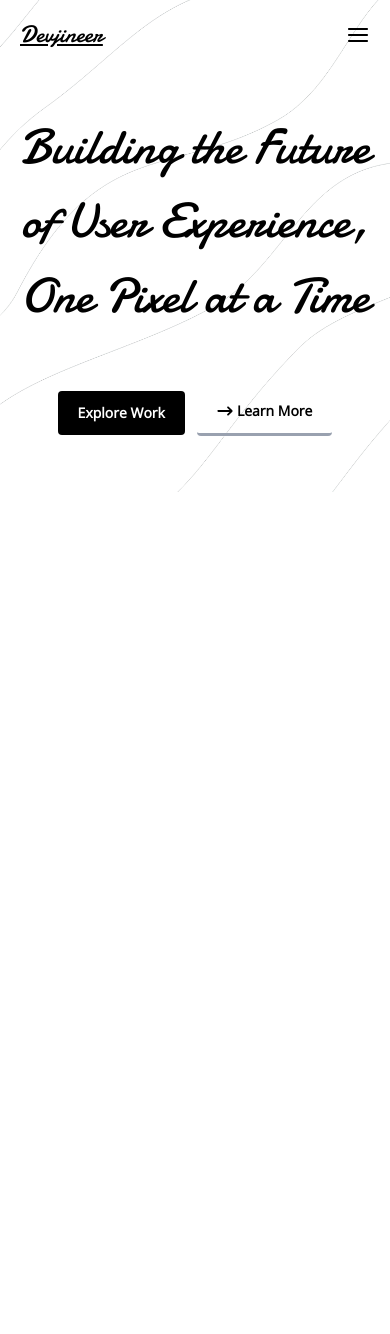
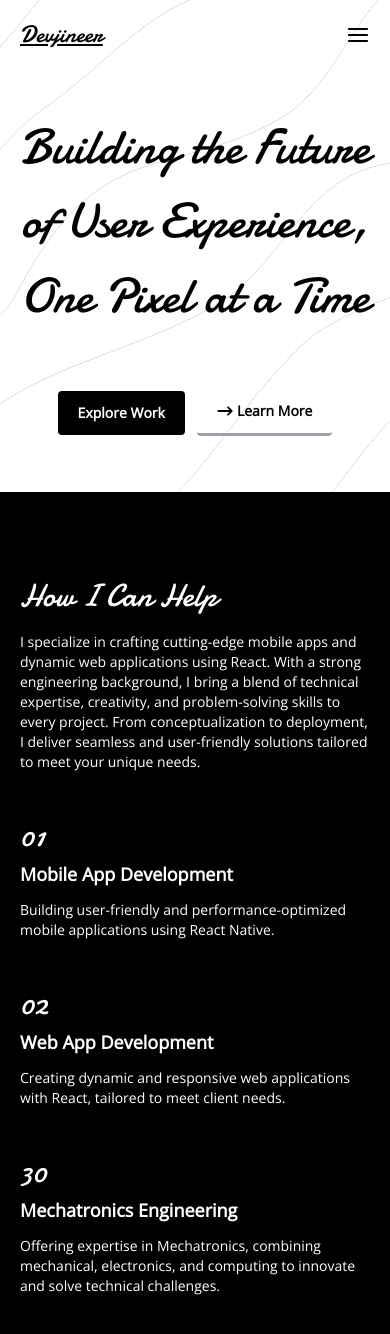
Before and after one commit to Devjineer/Devjineer_Portfolio, a React (Vite) app: page / in a window 390 px wide. Shown: the top 1334 px of the page. Before the commit the page ends 844 px from the top, so only its background shows below. Built offline with nearby package versions, Linux system fonts and the light colour scheme.

Commit message:
implement what i do mobile design

```diff
--- /dev/null
+++ b/src/components/_cards/ServiceCard.jsx
@@ -0,0 +1,13 @@
+import React from "react";
+import { TitleDescription } from "../_common";
+
+const ServiceCard = ({ id, title, description }) => {
+  return (
+    <article className="mb-10">
+      <p className="damion text-[2rem]">{id.toString().padStart(2, 0)}</p>
+      <TitleDescription title={title} titleStyle="text-lg font-bold" desc={description} descStyle="text-sm mt-3" />
+    </article>
+  );
+};
+
+export default ServiceCard;
--- /dev/null
+++ b/src/components/_cards/index.js
@@ -0,0 +1,3 @@
+import ServiceCard from "./ServiceCard";
+
+export { ServiceCard };
--- /dev/null
+++ b/src/components/_design-patterns/RegularList.jsx
@@ -0,0 +1,13 @@
+import React from "react";
+
+const RegularList = ({ data, component: Component }) => {
+  return (
+    <>
+      {data.map((item) => (
+        <Component {...{...item}} />
+      ))}
+    </>
+  );
+};
+
+export default RegularList;
--- /dev/null
+++ b/src/components/_design-patterns/index.js
@@ -0,0 +1,3 @@
+import RegularList from "./RegularList";
+
+export { RegularList };
--- a/src/components/_layout/IntroLayout.jsx
+++ b/src/components/_layout/IntroLayout.jsx
@@ -1,9 +1,14 @@
-import React from 'react'
+import React from "react";
+import PaddedLayout from "./PaddedLayout";
+import { TitleDescription } from "../_common";
 
-const IntroLayout = () => {
+const IntroLayout = ({ introTitle, introDesc, children, styling }) => {
   return (
-    <div>IntroLayout</div>
-  )
-}
+    <PaddedLayout styling={styling}>
+      <TitleDescription title={introTitle} desc={introDesc} titleStyle="damion text-[2rem]" descStyle="mt-3 text-sm" />
+      {children}
+    </PaddedLayout>
+  );
+};
 
-export default IntroLayout
+export default IntroLayout;
--- /dev/null
+++ b/src/components/home/WhatIDo.jsx
@@ -0,0 +1,21 @@
+import React from "react";
+import { IntroLayout } from "../_layout";
+import { services, whatIDoDesc } from "../../constants";
+import { RegularList } from "../_design-patterns";
+import { ServiceCard } from "../_cards";
+
+const WhatIDo = () => {
+  return (
+    <IntroLayout
+      introTitle="How I Can Help"
+      introDesc={whatIDoDesc}
+      styling="bg-black text-white"
+    >
+      <div className="mt-10">
+        <RegularList component={ServiceCard} data={services} />
+      </div>
+    </IntroLayout>
+  );
+};
+
+export default WhatIDo;
--- a/src/components/home/index.js
+++ b/src/components/home/index.js
@@ -1,3 +1,4 @@
 import Hero from "./Hero";
+import WhatIDo from "./WhatIDo";
 
-export { Hero };
+export { Hero, WhatIDo };
--- a/src/constants/index.js
+++ b/src/constants/index.js
@@ -6,7 +6,7 @@ import wavyBg from "../assets/images/wavy-lines.png";
 
 const icons = { menu, arrow };
 
-const images = {wavyBg};
+const images = { wavyBg };
 
 const navlinks = [
   { title: "Home" },
@@ -18,5 +18,28 @@ const navlinks = [
 
 const heroTitle = "Building the Future of User Experience, One Pixel at a Time";
 
+const whatIDoDesc =
+  "I specialize in crafting cutting-edge mobile apps and dynamic web applications using React. With a strong engineering background, I bring a blend of technical expertise, creativity, and problem-solving skills to every project. From conceptualization to deployment, I deliver seamless and user-friendly solutions tailored to meet your unique needs.";
 
-export { icons, images, navlinks, heroTitle };
+const services = [
+  {
+    id: 1,
+    title: "Mobile App Development",
+    description:
+      "Building user-friendly and performance-optimized mobile applications using React Native.",
+  },
+  {
+    id: 2,
+    title: "Web App Development",
+    description:
+      "Creating dynamic and responsive web applications with React, tailored to meet client needs.",
+  },
+  {
+    id: 30,
+    title: "Mechatronics Engineering",
+    description:
+      "Offering expertise in Mechatronics, combining mechanical, electronics, and computing to innovate and solve technical challenges.",
+  },
+];
+
+export { icons, images, navlinks, heroTitle, whatIDoDesc, services };
--- a/src/pages/Home.jsx
+++ b/src/pages/Home.jsx
@@ -1,10 +1,11 @@
 import React from "react";
-import { Hero } from "../components/home";
+import { Hero, WhatIDo } from "../components/home";
 
 const Home = () => {
   return (
     <>
       <Hero />
+      <WhatIDo />
     </>
   );
 };
```
